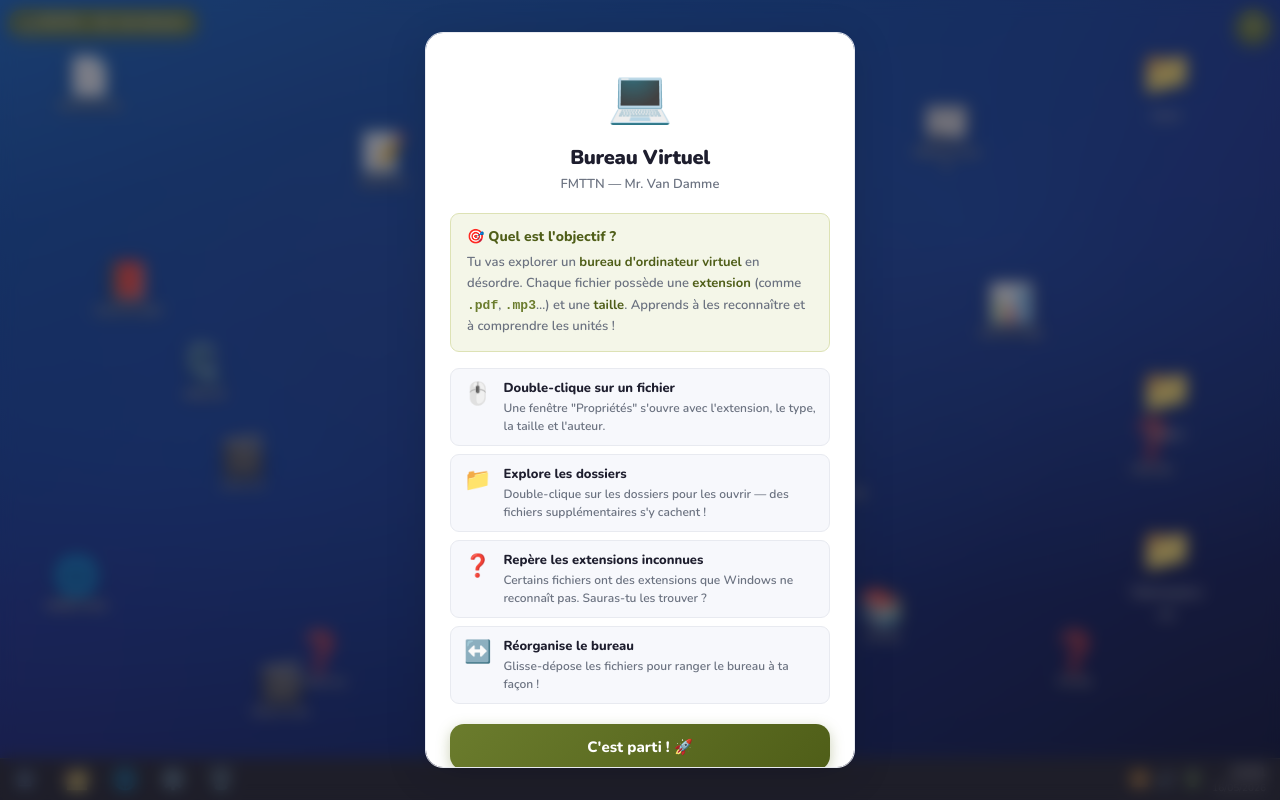
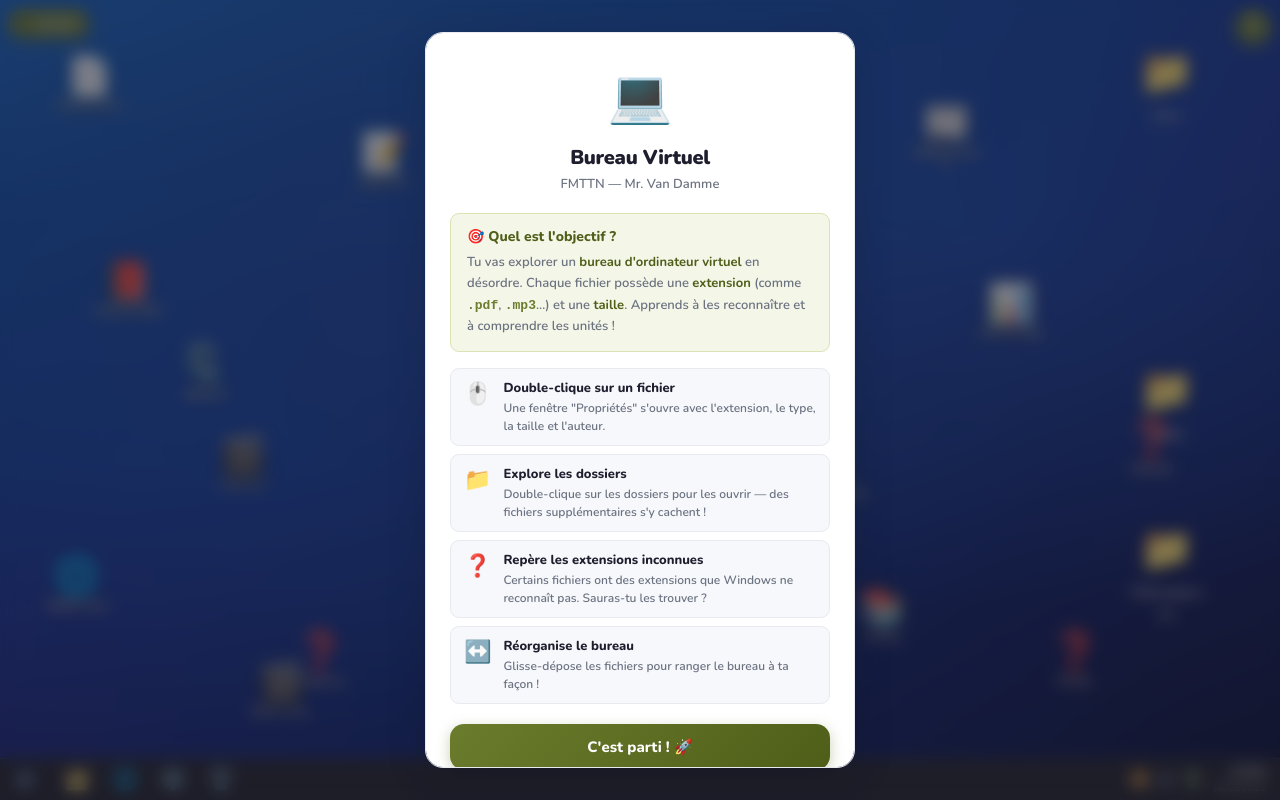
Before and after one commit to MrVanDamme/FMTTN-outils, a plain HTML site: page bureau-fichiers.html in a window 1280 px wide. Drawn offline with nearby package versions, Linux system fonts and the light colour scheme.

Commit message:
Ajouter bouton retour accueil sur Rosas et Bureau virtuel
Co-Authored-By: Claude Sonnet 4.6 <noreply@anthropic.com>

```diff
--- a/bureau-fichiers.html
+++ b/bureau-fichiers.html
@@ -171,20 +171,6 @@
     #clk-date  { font-size: 10px; color: rgba(255,255,255,0.55); }
 
     /* ========== BADGE FMTTN & BOUTON ? ========== */
-    #fmttn-badge {
-      position: fixed;
-      top: 10px; left: 10px;
-      background: var(--olive);
-      border-radius: 10px;
-      padding: 5px 12px;
-      font-size: 11px;
-      font-weight: 800;
-      color: white;
-      letter-spacing: 0.3px;
-      z-index: 3000;
-      box-shadow: 0 4px 14px rgba(107,124,45,0.4);
-      cursor: default;
-    }
     #info-btn {
       position: fixed;
       top: 10px; right: 10px;
@@ -198,6 +184,21 @@
       transition: background 0.12s;
     }
     #info-btn:hover { background: var(--olive-dark); }
+
+    #back-btn {
+      position: fixed;
+      top: 10px; left: 10px;
+      display: flex; align-items: center; gap: 5px;
+      padding: 6px 12px;
+      background: var(--olive);
+      color: white; font-size: 11px; font-weight: 800;
+      text-decoration: none; border-radius: 10px;
+      z-index: 3000;
+      box-shadow: 0 4px 14px rgba(107,124,45,0.4);
+      letter-spacing: 0.2px;
+      transition: background 0.12s, transform 0.15s;
+    }
+    #back-btn:hover { background: var(--olive-dark); transform: translateY(-1px); }
 
     /* ========== POPUP PROPRIÉTÉS ========== */
     .prop-overlay {
@@ -505,8 +506,8 @@
 </head>
 <body>
 
-  <!-- Badge FMTTN -->
-  <div id="fmttn-badge">💻 FMTTN — Mr. Van Damme</div>
+  <!-- Bouton retour accueil -->
+  <a href="index.html" id="back-btn" title="Retour au menu principal">← Accueil</a>
 
   <!-- Bouton aide -->
   <button id="info-btn" onclick="document.getElementById('info-modal').classList.add('open')" title="Aide — extensions de fichiers">?</button>
```
Also changed, not shown: rosas-competences.html (+15 -0 lines).
